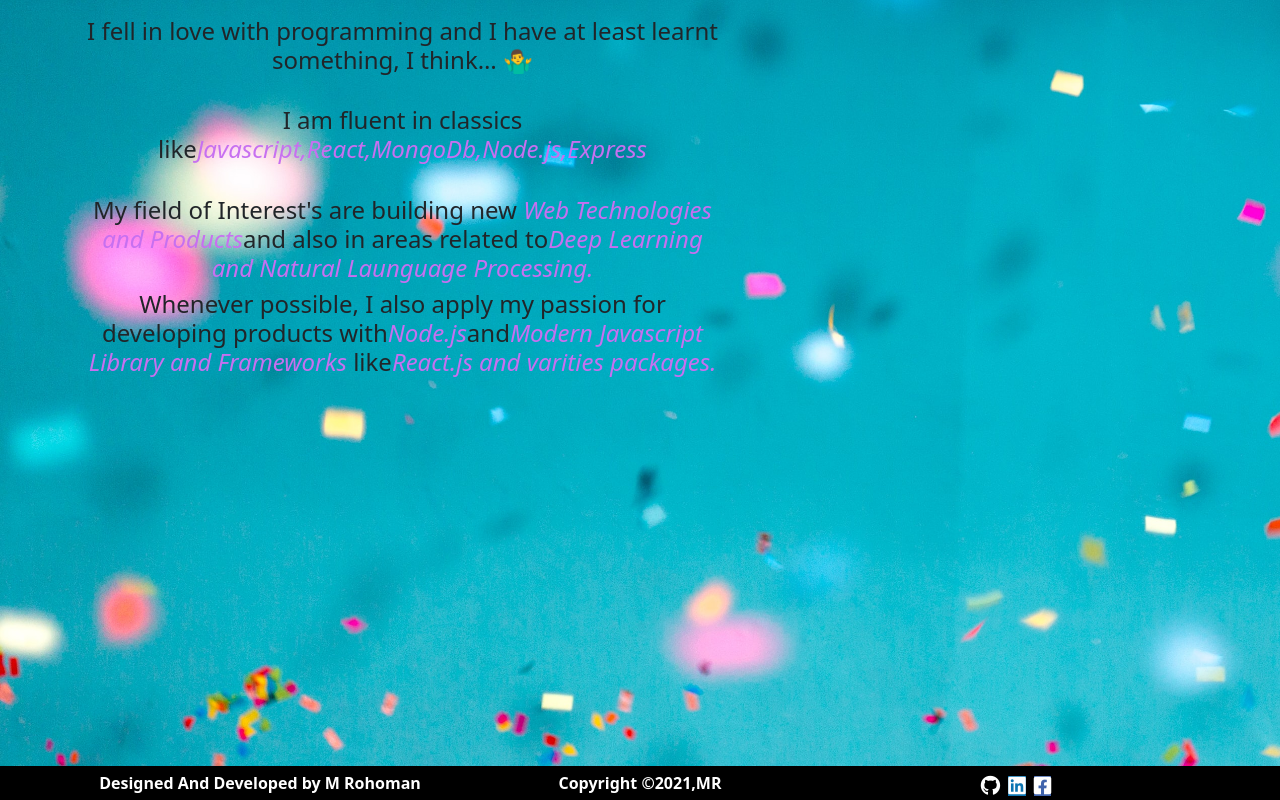
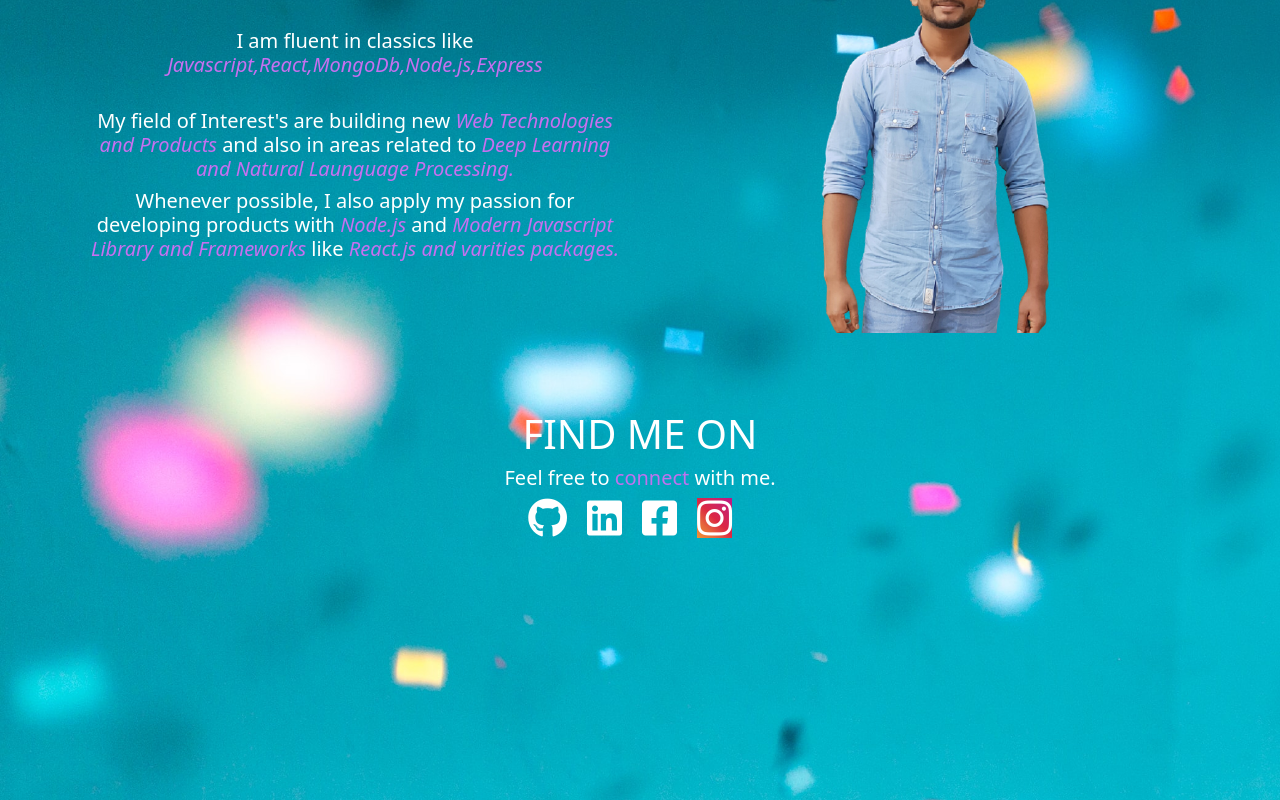
Before and after one commit to MusfiqurRahma/my-portfolio, a React (Create React App) app: page / in a window 1280 px wide. Shown: the part 760-1560 px from the top of the page. Built offline with nearby package versions, Linux system fonts and the light colour scheme.

Commit message:
added icon

```diff
--- a/src/pages/Footer/Footer.css
+++ b/src/pages/Footer/Footer.css
@@ -7,20 +7,18 @@
 a{
     color: white;
 }
-.fa-github{
+.git{
     font-size: 20px;
     margin-top: 10px;
     margin-right: 8px;
 }
-.fa-github:hover{
-    background-color: #800080;
-}
-.fa-linkedin{
+.linkedInn{
     font-size: 20px;
     margin-right: 8px;
-    background-color: #0b74b1;
+    color: #0b74b1;
 }
-.fa-facebook-square{
+
+.fb{
     font-size: 20px;
     margin-right: 8px;
     background-color: #4064ac;
--- a/src/pages/Footer/Footer.js
+++ b/src/pages/Footer/Footer.js
@@ -4,7 +4,7 @@ import './Footer.css';
 
 const Footer = () => {
     return (
-        <div style={{backgroundColor:'black'}}>
+        <div style={{backgroundColor:'#0a0416'}}>
              <Container>
             <Row>
             <Col xs={12} md={4}>
@@ -16,13 +16,13 @@ const Footer = () => {
            <Col xs={12} md={4}>
               <div>
                <a href="dd">
-                <i class="fab fa-github"></i>
+                <i className="fab fa-github git"></i>
                </a>
                 <a href="dd">
-                    <i class="fab fa-linkedin"></i>
+                    <i className="fab fa-linkedin linkedInn"></i>
                 </a>
                 <a href="dd">
-                  <i class="fab fa-facebook-square"></i>
+                  <i className="fab fa-facebook-square fb"></i>
                 </a>
               </div>
             </Col>
--- a/src/pages/Home/Body/Body.css
+++ b/src/pages/Home/Body/Body.css
@@ -1,4 +1,39 @@
-.body-container{
+/* .body-container{
     background-image: url('../../../Image/jason-leung-Xaanw0s0pMk-unsplash.jpg');
     height: 180vh;
+} */
+.facebook{
+    font-size: 40px;
+    margin-right: 20px;
 }
+.facebook:hover{
+    color: #4064ac;
+}
+.github{
+    font-size: 40px;
+    margin-right: 20px;
+}
+.github:hover{
+    color:#000000;
+}
+.linkedIn{
+    font-size: 40px;
+    margin-right: 20px;
+}
+.linkedIna:hover{
+    color: #0077b5;
+}
+.instagram{
+    font-size: 40px;
+    margin-right: 20px;
+    background: -moz-linear-gradient(45deg, #f09433 0%, #e6683c 25%, #dc2743 50%, #cc2366 75%, #bc1888 100%);
+    background: -webkit-linear-gradient(45deg, #f09433 0%,#e6683c 25%,#dc2743 50%,#cc2366 75%,#bc1888 100%);
+    background: linear-gradient(45deg, #f09433 0%,#e6683c 25%,#dc2743 50%,#cc2366 75%,#bc1888 100%);
+    filter: progid:DXImageTransform.Microsoft.gradient( startColorstr='#f09433', endColorstr='#bc1888',GradientType=1 );
+}
+.instagram:hover{
+    background: -moz-linear-gradient(45deg, #f09433 0%, #e6683c 25%, #dc2743 50%, #cc2366 75%, #bc1888 100%);
+    background: -webkit-linear-gradient(45deg, #f09433 0%,#e6683c 25%,#dc2743 50%,#cc2366 75%,#bc1888 100%);
+    background: linear-gradient(45deg, #f09433 0%,#e6683c 25%,#dc2743 50%,#cc2366 75%,#bc1888 100%);
+    filter: progid:DXImageTransform.Microsoft.gradient( startColorstr='#f09433', endColorstr='#bc1888',GradientType=1 );
+}
--- a/src/pages/Home/Body/Body.js
+++ b/src/pages/Home/Body/Body.js
@@ -1,14 +1,19 @@
 import React from 'react';
 import { Col, Container, Row } from 'react-bootstrap';
-import pcImg from '../../../Image/graphicstock-student-sitting-at-the-table-with-laptop-student-using-laptop-for-education-man-working-on-laptop-and-writing-notes-educational-technology-concept-vector-flat-design-illustration-square-l.png'
+import pcImg from '../../../Image/graphicstock-student-sitting-at-the-table-with-laptop-student-using-laptop-for-education-man-working-on-laptop-and-writing-notes-educational-technology-concept-vector-flat-design-illustration-square-l.png';
+import myImg from '../../../Image/Portfolio-removebg-preview.png'
 import Typical from 'react-typical';
 import './Body.css';
 import Zoom from 'react-reveal/Zoom';
 import Wobble from 'react-reveal/Wobble';
 
+const styleColor = {
+    color:'white'
+}
+
 const Body = () => {
     return (
-         <div className='body-container'>
+         <div className='body-container' style={{backgroundColor:'#15151c',height:'220vh'}}>
             <Container>
             <Row>
                <Col sm={12} md={7}>
@@ -24,7 +29,7 @@ const Body = () => {
                             4000,
                             "MERN Stack Developer",
                             4000,
-                            "Ethuastic Developer",
+                            "Enthuastic Developer",
                             4000,
                             "Deep Learner",
                             4000,
@@ -33,45 +38,62 @@ const Body = () => {
                </Col>
                     <Col sm={12} md={5}>
                     <Zoom>
-                <img height="300" width="400" src={pcImg} alt=""/>
+                <img height="400" width="400" src={pcImg} alt=""/>
                  </Zoom>
-                   {/* <img style={{height:'120%'}} src={pcImg} alt="" />        */}
                </Col>
                 </Row>
-                <Row style={{marginTop:'30%'}}>
-                    <Col sm={12} md={7}>
+                <Row style={{marginTop:'15%'}}>
+                    <Col sm={12} md={6}>
                     <Wobble>
-                    <h1>LET ME
-                            <span style={{ color: '#c770f0' }}>INTRODUCE</span>
-                            MYSELF</h1>
+                            <h1 style={styleColor}>LET ME
+                                <span style={{ color: '#c770f0' }}>   INTRODUCE </span>
+                             MYSELF</h1>
 
-                        <h4>I fell in love with programming and I have at least learnt something, I think… 🤷‍♂️</h4>
+                        <h5 style={styleColor}>I fell in love with programming and I have at least learnt something, I think… 🤷‍♂️</h5>
                         <br />
 
-                        <h4>I am fluent in classics like
-                            <i style={{ color: '#c770f0' }}>Javascript,React,MongoDb,Node.js,Express
+                        <h5 style={styleColor}>I am fluent in classics like
+                            <i style={{ color: '#c770f0' }}> Javascript,React,MongoDb,Node.js,Express
                             </i>
-                        </h4>
+                        </h5>
                         <br />
 
-                        <h4>My field of Interest's are building new <i
-                            style={{ color: '#c770f0' }}>Web Technologies and Products</i>
-                            and also in areas related to
-                            <i style={{ color: '#c770f0' }}>Deep Learning and Natural Launguage Processing.
+                        <h5 style={styleColor}>My field of Interest's are building new <i
+                            style={{ color: '#c770f0' }}>Web Technologies and Products </i>
+                               and also in areas related to
+                            <i style={{ color: '#c770f0' }}> Deep Learning and Natural Launguage Processing.
                             </i>
-                        </h4>
-                        <h4>Whenever possible, I also apply my passion for developing products with
-                            <i style={{ color: '#c770f0' }}>Node.js</i>
-                            and
-                            <i style={{ color: '#c770f0' }}>Modern Javascript Library and Frameworks
+                        </h5>
+                        <h5 style={styleColor}>Whenever possible, I also apply my passion for developing products with
+                            <i style={{ color: '#c770f0' }}> Node.js </i>
+                               and
+                             <i style={{ color: '#c770f0' }}> Modern Javascript Library and Frameworks
                             </i> like
-                            <i style={{ color: '#c770f0' }}>React.js and varities packages.</i>
-                        </h4>
+                            <i style={{ color: '#c770f0' }}> React.js and varities packages.</i>
+                        </h5>
                      </Wobble>
                     </Col>
-                   <Col sm={12} md={5}>sm=4</Col>
+                    <Col sm={12} md={6}>
+                        <img src={myImg} alt="" />
+                   </Col>
                 </Row>
             </Container>
+            <div style={{marginTop:'6%'}}>
+            <h1 style={styleColor}>FIND ME ON</h1>
+                <h5 style={styleColor}>Feel free to <span style={{ color: '#c072ee' }}>connect</span> with me.</h5>
+               <a href="dd">
+                <i class="fab fa-github github"></i>
+               </a>
+                <a href="dd">
+                    <i className="fab fa-linkedin linkedIn"></i>
+                </a>
+                <a href="dd">
+                  <i className="fab fa-facebook-square facebook"></i>
+                </a>
+                <a href="dd">
+                <i class="fab fa-instagram instagram"></i>
+                </a>
+           </div>
         </div>
     );
 };
```
